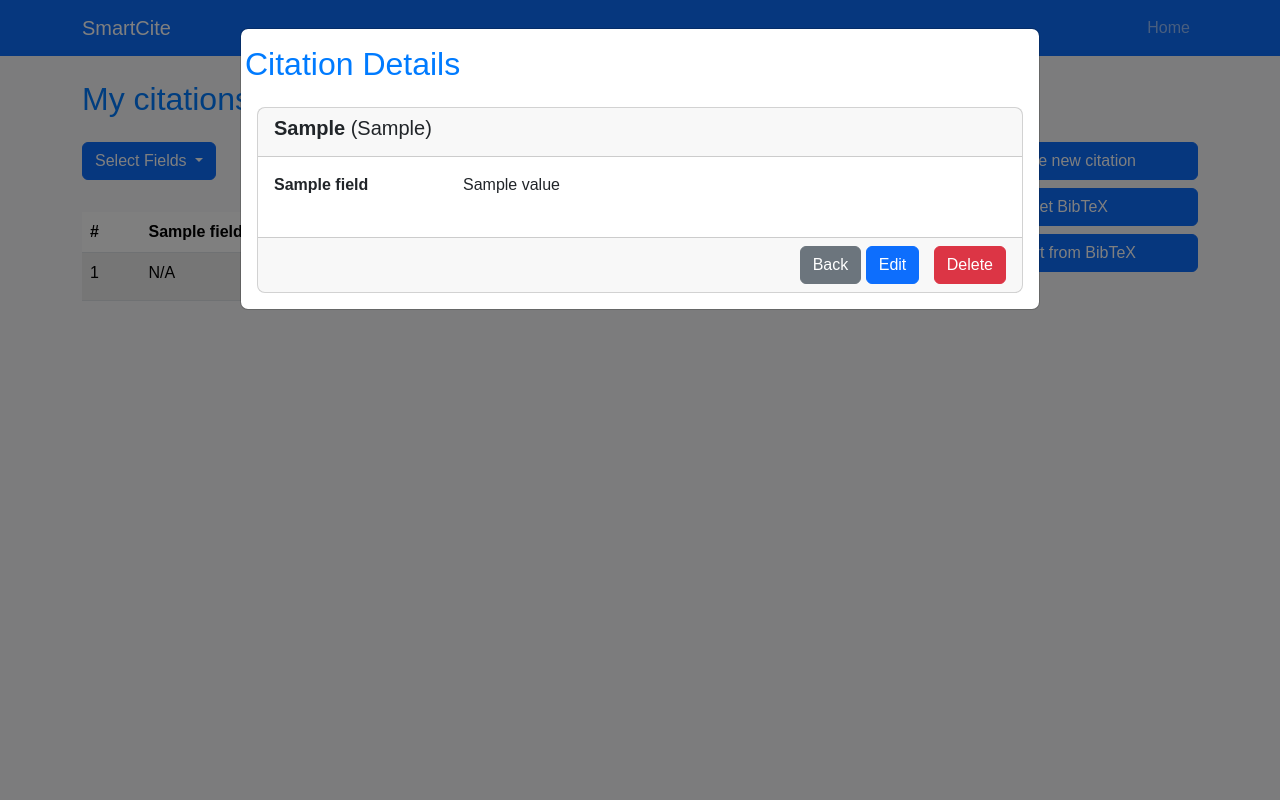
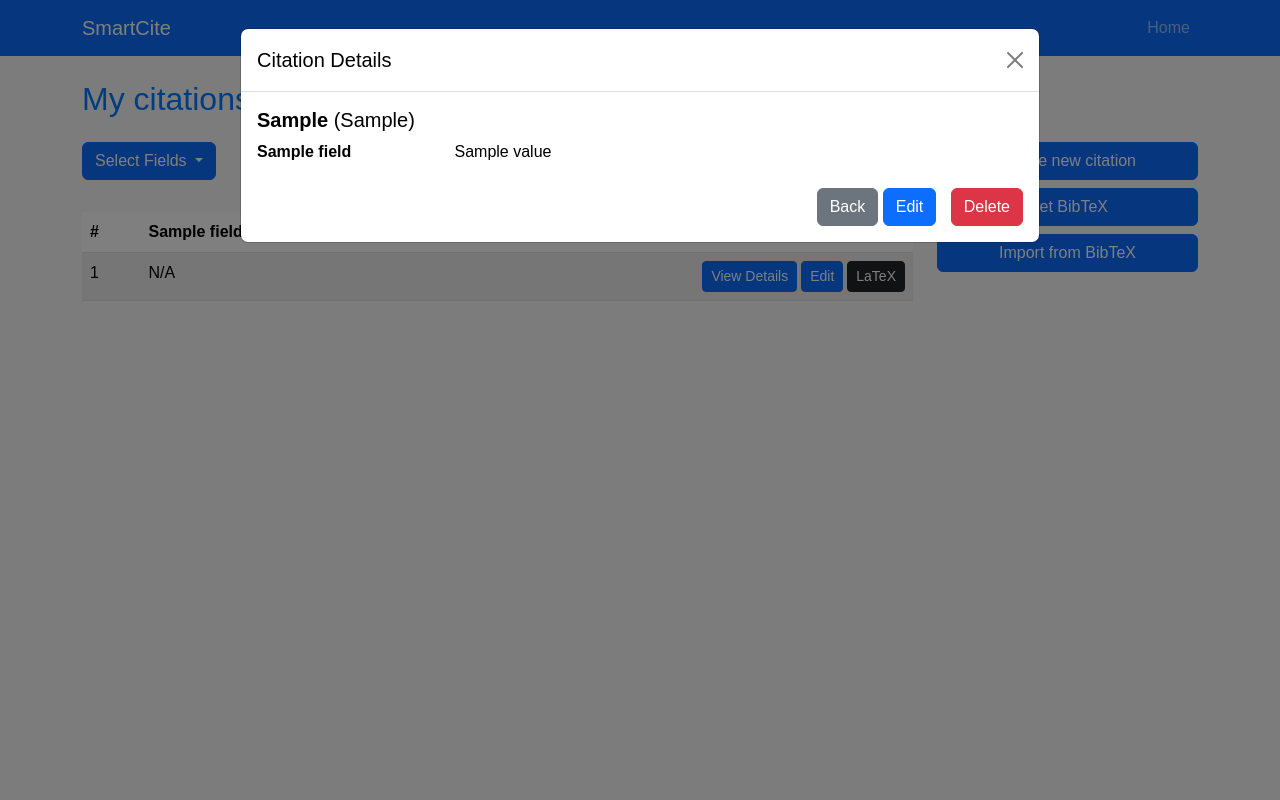
Before and after one commit to tkontt/SmartCite, a Flask app: template src/templates/index.html in a window 1280 px wide, after a click on "View Details". Run offline with Flask 3, Linux system fonts and the light colour scheme; the template is opened without the code that fills it: most values are stand-ins (such as "Sample title", 1, 10 or a date in 2020).

Commit message:
Muuta modalien tyyli yhtenäiseksi

```diff
--- a/src/app.py
+++ b/src/app.py
@@ -39,7 +39,7 @@ TYPES = {
 
 @app.route("/")
 def index():
-    types = TYPES.keys()
+    types = list(filter(lambda x: x != "article", TYPES.keys()))
     all_fields = get_unique_field_names()
     default_headers = ["author", "title", "year", "type"]
     citations = get_citations()
--- a/src/templates/citation_modal.html
+++ b/src/templates/citation_modal.html
@@ -1,9 +1,11 @@
 <div class="modal fade" id="citation_modal{{ loop_index }}" tabindex="-1" aria-hidden="true">
     <div class="modal-dialog modal-lg">
       <div class="modal-content">
+        <div class="modal-header">
+          <h5 class="modal-title">Citation Details</h5>
+          <button type="button" class="btn-close" data-bs-dismiss="modal" aria-label="Close"></button>
+        </div>
         <div class="modal-body">
-          <h2 class="mb-4 row align-items-start">Citation Details</h2>
-            <div class="card">
                 <div class="card-header text-start">
                     <h5><strong>{{ citation.citation_key }}</strong> ({{ citation.citation_type }})</h5>
                 </div>
@@ -40,8 +42,6 @@
                     </form>
                 </div>
             </div>
-
-          </div>
         </div>
       </div>
     </div>
--- a/src/templates/new_citation.html
+++ b/src/templates/new_citation.html
@@ -1,9 +1,11 @@
 <div class="modal fade" id="new_citation_modal" tabindex="-1" aria-hidden="true">
   <div class="modal-dialog">
     <div class="modal-content">
+      <div class="modal-header">
+        <h5 class="modal-title">Create new citation</h5>
+        <button type="button" class="btn-close" data-bs-dismiss="modal" aria-label="Close"></button>
+      </div>
       <div class="modal-body">
-        <h2>Create a new citation</h2>
-
         <form action="/create_citation" method="post">
           <select class="form-select" aria-label="Select citation type" name="citation-type" id="citation-type" onchange="updateFormAfterTypeChange(this)">
             <option value="article" name="article" selected>article</option>
--- a/static/js/form.js
+++ b/static/js/form.js
@@ -33,7 +33,7 @@ function formFieldData(fields, citationType, citationId, citationKey) {
     getFields = document.getElementById("get-fields-edit");
     addField = document.getElementById("add-field-edit");
 
-    document.getElementById("edit-citation-card-header").innerHTML = `${citationKey} ${citationType} ${citationId}`;
+    document.getElementById("edit-citation-card-header").innerHTML = `${citationKey} ${citationType}`;
     document.getElementById("citation_id-edit").value = citationId;
     document.getElementById("citation_type-edit").value = citationType;
 
```
